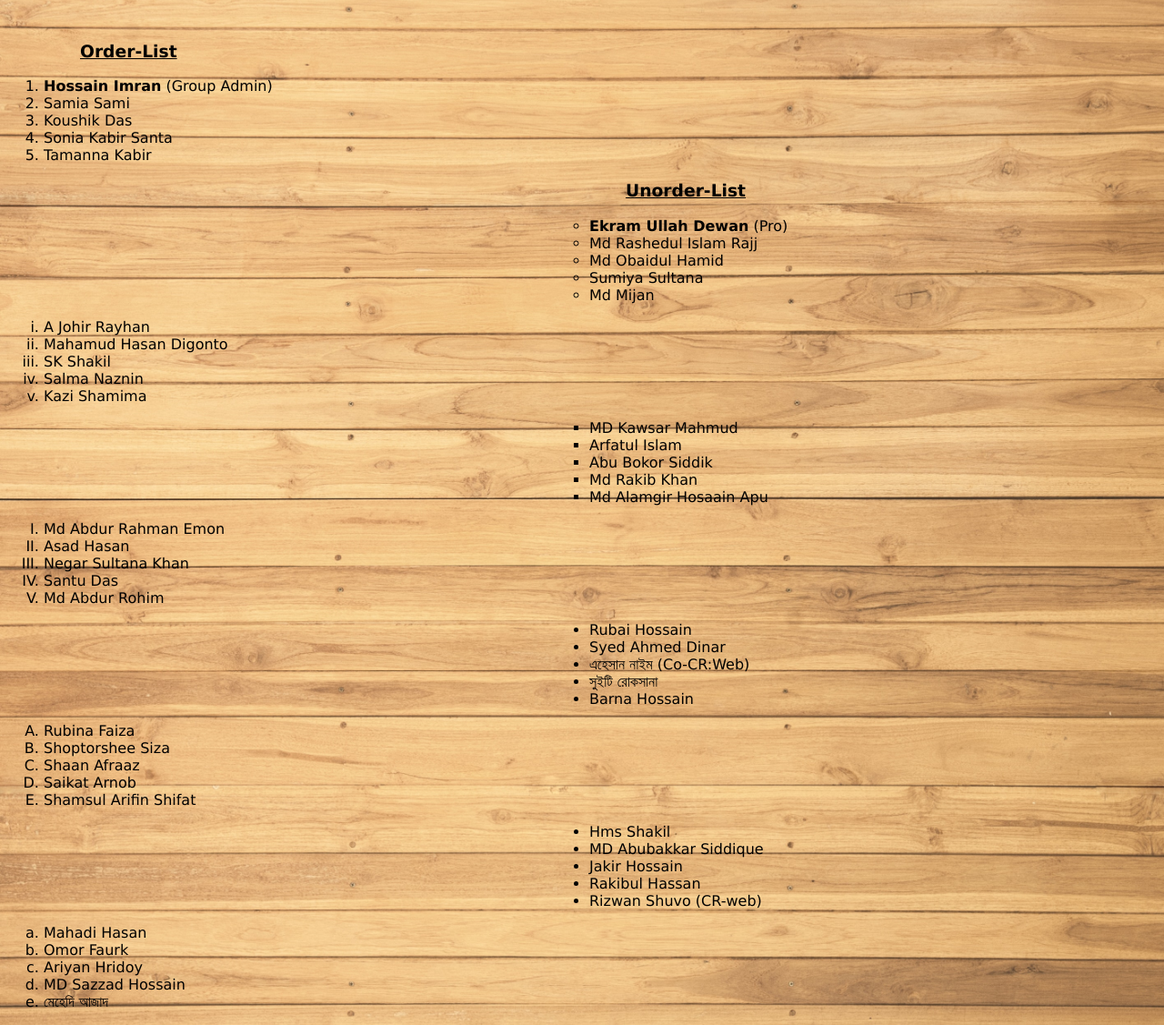
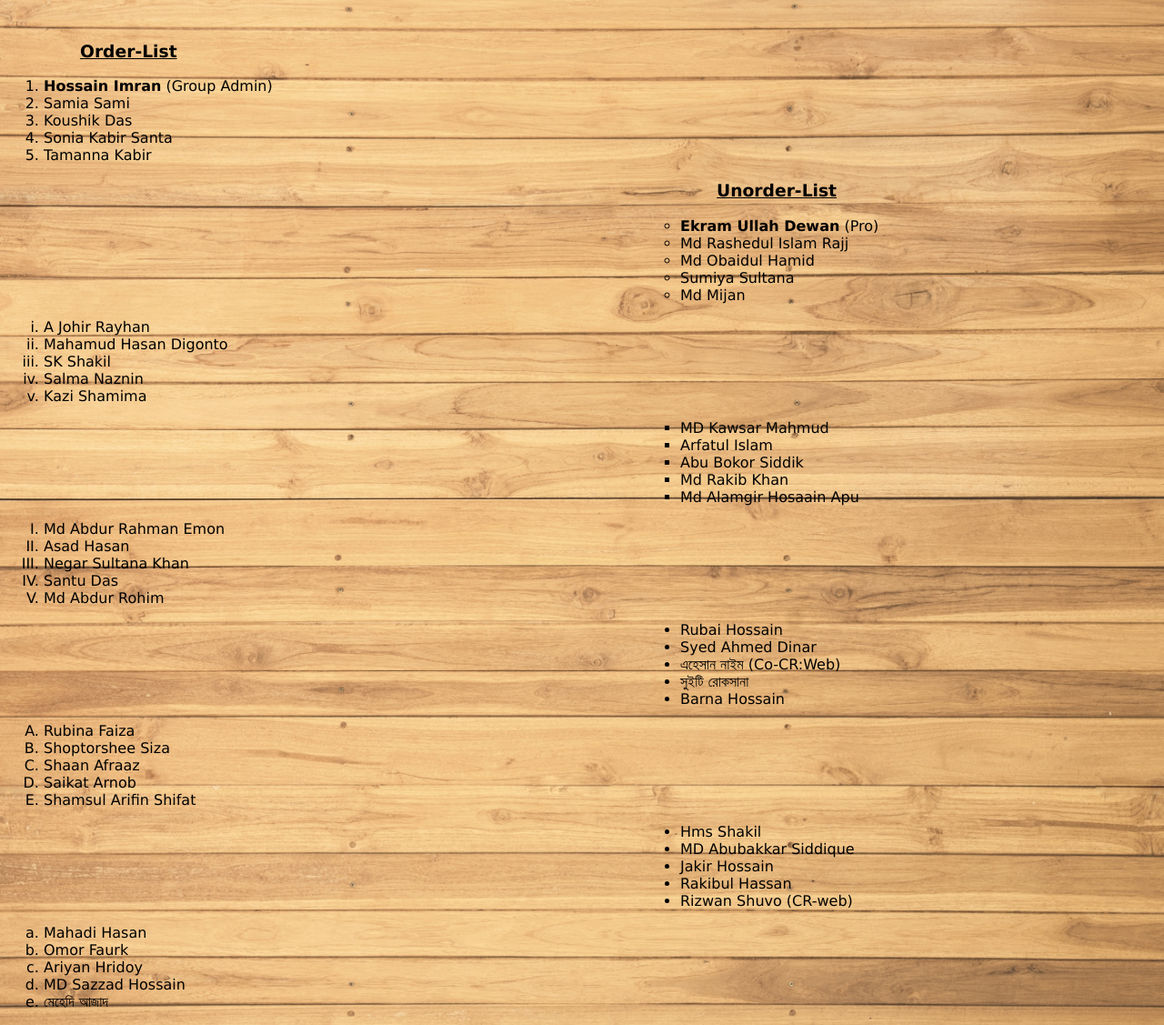
Before and after one commit to tlunatic-fringe/List, a plain HTML site: page index.html in a window 1280 px wide. Shown: the part 98-1225 px from the top of the page at 91% size. Drawn offline with Linux system fonts and the light colour scheme.

Commit message:
Update index.html

```diff
--- a/index.html
+++ b/index.html
@@ -28,7 +28,7 @@
         <li>Tamanna Kabir</li>
     </ol>
 
-    <font style="display: block;margin-left: 600px">
+    <font style="display: block;margin-left: 700px">
         <h3 style="margin-left: 80px"><u>Unorder-List</u></h3>
         <ul type="circle">
             <li> <strong>Ekram Ullah Dewan</strong> (Pro)</li>
@@ -49,7 +49,7 @@
     </ol>
 
 
-    <font style="display: block;margin-left: 600px">
+    <font style="display: block;margin-left: 700px">
         <ul type="square">
             <li>MD Kawsar Mahmud</li>
             <li>Arfatul Islam</li>
@@ -68,7 +68,7 @@
     </ol>
 
 
-    <font style="display: block;margin-left: 600px">
+    <font style="display: block;margin-left: 700px">
         <ul>
             <li>Rubai Hossain</li>
             <li>Syed Ahmed Dinar</li>
@@ -87,7 +87,7 @@
     </ol>
 
 
-    <font style="display: block;margin-left: 600px">
+    <font style="display: block;margin-left: 700px">
 
         <ul>
             <li>Hms Shakil</li>
```
